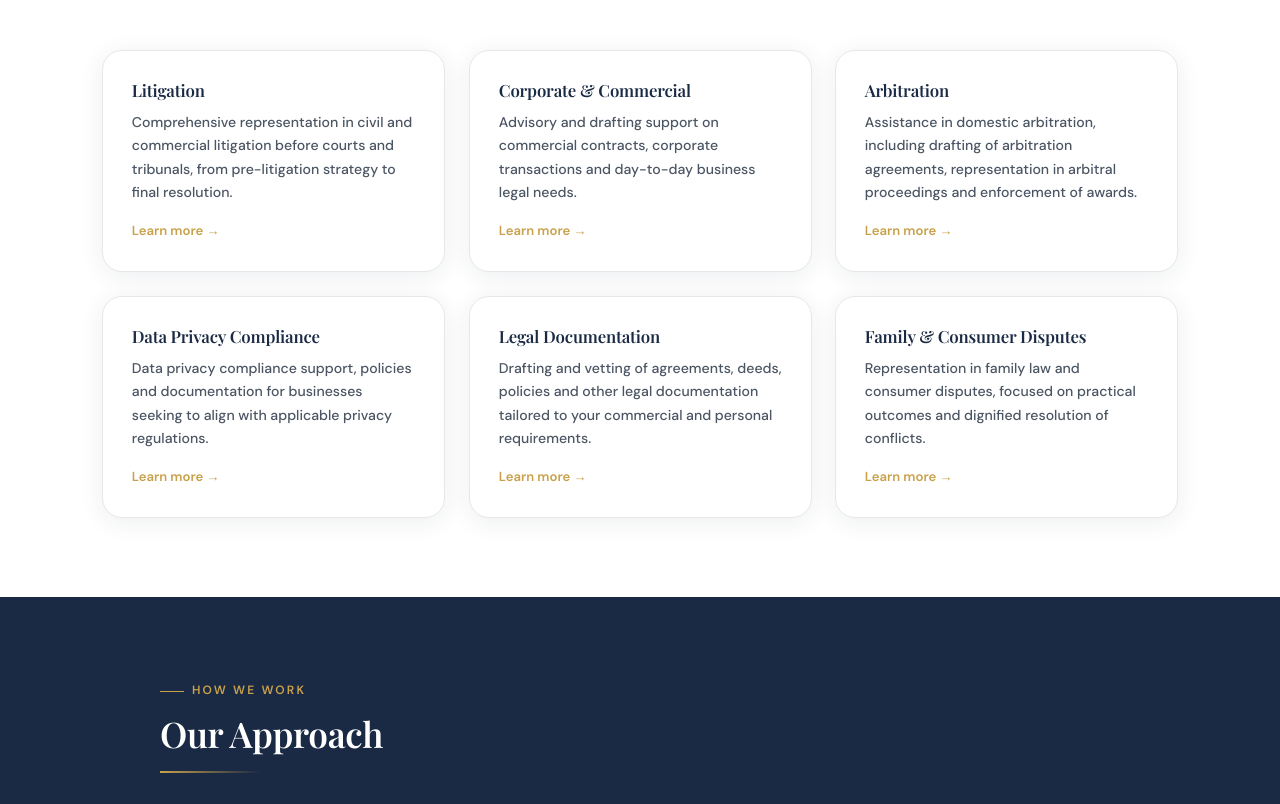
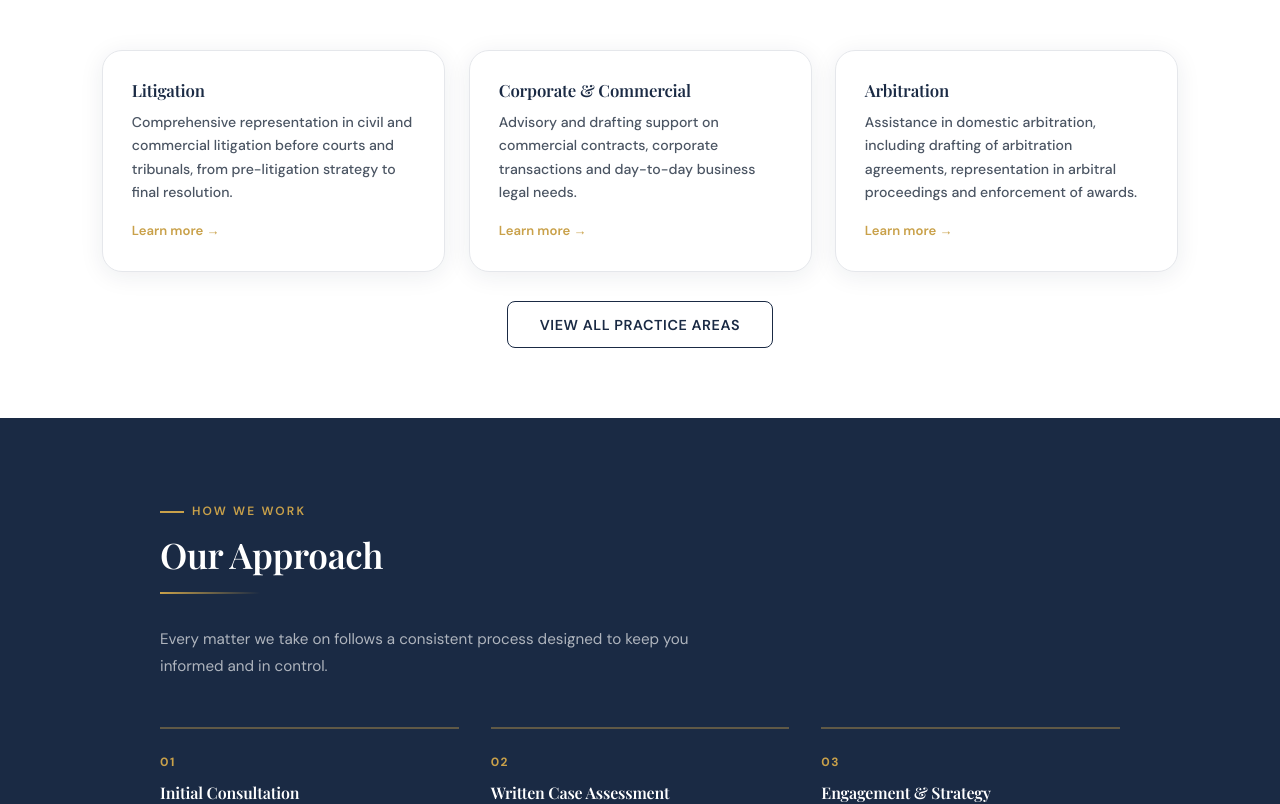
Before and after one commit to Ronitraj07/S.J.-Law-Firm, a React (Vite) app: page / in a window 1280 px wide. Shown: the part 1177-1981 px from the top of the page. Built offline with nearby package versions, Linux system fonts and the light colour scheme; a web font is replaced by a local one.

Commit message:
fix: remove single-page remnants from Hero and HomePage; fix anchor links

```diff
--- a/src/components/Hero.jsx
+++ b/src/components/Hero.jsx
@@ -3,7 +3,7 @@ import heroBg from '../assets/images/hero-bg.jpg';
 
 function Hero() {
   return (
-    <header id="home" style={{ position: 'relative', overflow: 'hidden' }}>
+    <header style={{ position: 'relative', overflow: 'hidden' }}>
       <div style={{ position: 'absolute', inset: 0, zIndex: 0 }}>
         <img
           src={heroBg}
@@ -35,7 +35,7 @@ function Hero() {
           <div className="animate-slideInLeft">
             <p className="section-label" style={{ color: 'var(--gold)' }}>S. &amp; J. Associates • Legal Services</p>
             <h1 style={{ marginBottom: '1.5rem', color: '#FFFFFF' }}>
-              Client‑focused, practical &amp; result‑driven legal solutions.
+              Client&#8209;focused, practical &amp; result&#8209;driven legal solutions.
             </h1>
             <div className="divider" />
             <p style={{
@@ -45,23 +45,15 @@ function Hero() {
               lineHeight: 1.75,
             }}>
               We assist individuals and businesses with clear advice, strong representation and
-              reliable legal support in contentious and non‑contentious matters.
+              reliable legal support in contentious and non&#8209;contentious matters.
             </p>
             <div style={{ marginTop: '2.2rem', display: 'flex', gap: '1rem', flexWrap: 'wrap' }}>
-              <Link
-                to="/contact"
-                className="btn-primary"
-                style={{ textDecoration: 'none' }}
-              >
+              <Link to="/contact" className="btn-primary" style={{ textDecoration: 'none' }}>
                 Book a Consultation
               </Link>
-              <a
-                href="#services"
-                className="btn-outline"
-                style={{ textDecoration: 'none', color: '#FFFFFF', borderColor: 'rgba(255,255,255,0.4)' }}
-              >
+              <Link to="/services" className="btn-outline" style={{ textDecoration: 'none', color: '#FFFFFF', borderColor: 'rgba(255,255,255,0.4)' }}>
                 Our Practice Areas
-              </a>
+              </Link>
             </div>
           </div>
 
--- a/src/pages/HomePage.jsx
+++ b/src/pages/HomePage.jsx
@@ -47,7 +47,7 @@ function HomePage() {
         </div>
       </section>
 
-      {/* Practice Areas */}
+      {/* Practice Areas — condensed preview */}
       <section className="section">
         <div className="animate-fadeInUp">
           <p className="section-label">What We Do</p>
@@ -59,7 +59,7 @@ function HomePage() {
           </p>
         </div>
         <div style={{ display: 'grid', gridTemplateColumns: 'repeat(auto-fit, minmax(280px, 1fr))', gap: '1.5rem' }}>
-          {services.map((s, i) => (
+          {services.slice(0, 3).map((s, i) => (
             <Link
               key={s.slug}
               to={`/services/${s.slug}`}
@@ -77,6 +77,11 @@ function HomePage() {
               </article>
             </Link>
           ))}
+        </div>
+        <div style={{ textAlign: 'center', marginTop: '2.5rem' }}>
+          <Link to="/services" className="btn-outline" style={{ textDecoration: 'none' }}>
+            View All Practice Areas
+          </Link>
         </div>
       </section>
 
@@ -105,7 +110,7 @@ function HomePage() {
         </div>
       </section>
 
-      {/* Team Preview */}
+      {/* Team Preview — condensed */}
       <section className="section">
         <div className="animate-fadeInUp">
           <p className="section-label">Our People</p>
@@ -135,11 +140,7 @@ function HomePage() {
           ))}
         </div>
         <div style={{ textAlign: 'center', marginTop: '2.5rem' }}>
-          <Link
-            to="/team"
-            className="btn-outline"
-            style={{ textDecoration: 'none' }}
-          >
+          <Link to="/team" className="btn-outline" style={{ textDecoration: 'none' }}>
             View All Advocates
           </Link>
         </div>
@@ -162,11 +163,7 @@ function HomePage() {
           <p style={{ color: 'rgba(255,255,255,0.65)', marginBottom: '2rem', lineHeight: 1.75, fontSize: '0.95rem' }}>
             We offer an initial consultation to help you understand your legal position before you commit to any course of action.
           </p>
-          <Link
-            to="/contact"
-            className="btn-primary"
-            style={{ textDecoration: 'none' }}
-          >
+          <Link to="/contact" className="btn-primary" style={{ textDecoration: 'none' }}>
             Book a Consultation
           </Link>
         </div>
```
